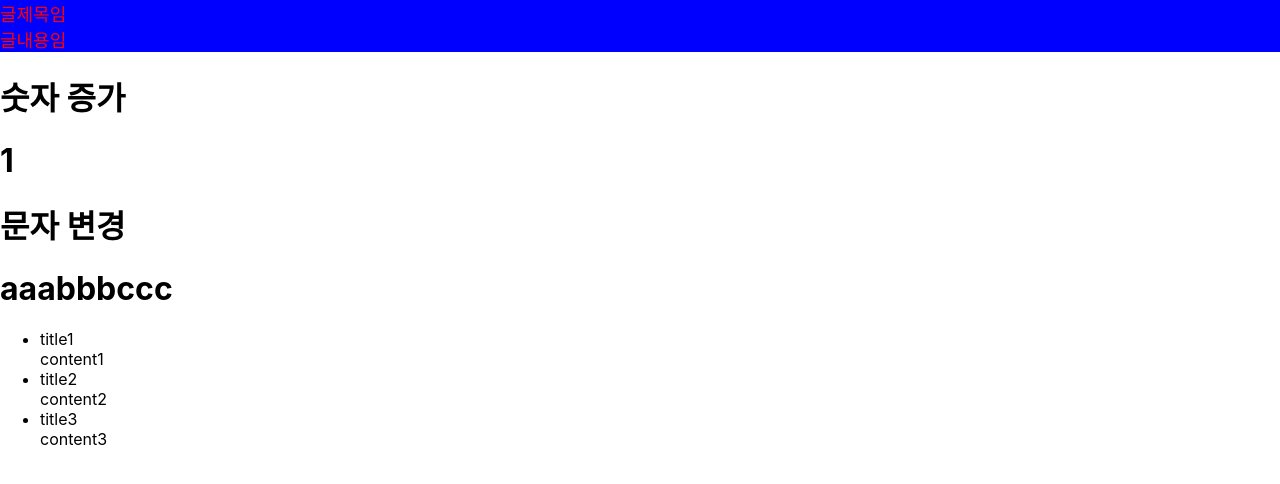
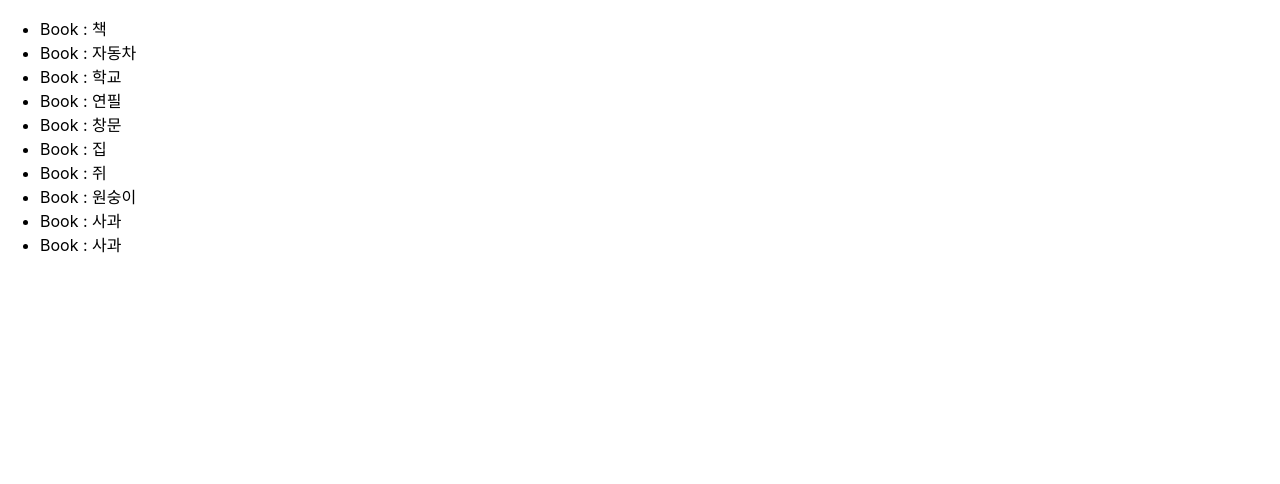
Before and after one commit to kgpksh/react_study, a React (Create React App) app: page /day/1 in a window 1280 px wide. Shown: the top 484 px of the page. Built offline with nearby package versions, Linux system fonts and the light colour scheme.

Commit message:
새로운 디렉토리에 App.js 생성 후 index.js에 연결. map을 이용한 반복문으로 데이터 표시 구현.

```diff
--- a/src/index.js
+++ b/src/index.js
@@ -1,7 +1,7 @@
 import React from 'react';
 import ReactDOM from 'react-dom/client';
 import './index.css';
-import App from './learning_1/App';
+import App from './learning_2/App';
 import reportWebVitals from './reportWebVitals';
 
 const root = ReactDOM.createRoot(document.getElementById('root'));
--- /dev/null
+++ b/src/learning_2/App.js
@@ -0,0 +1,14 @@
+import dummyData from '../data.json'
+function App() {
+    return (
+      <ul>
+        {dummyData.words.map(word => (
+            <li>
+                Book : {word.kor}
+            </li>
+        ))}
+      </ul>
+    );
+  }
+
+  export default App;
```
